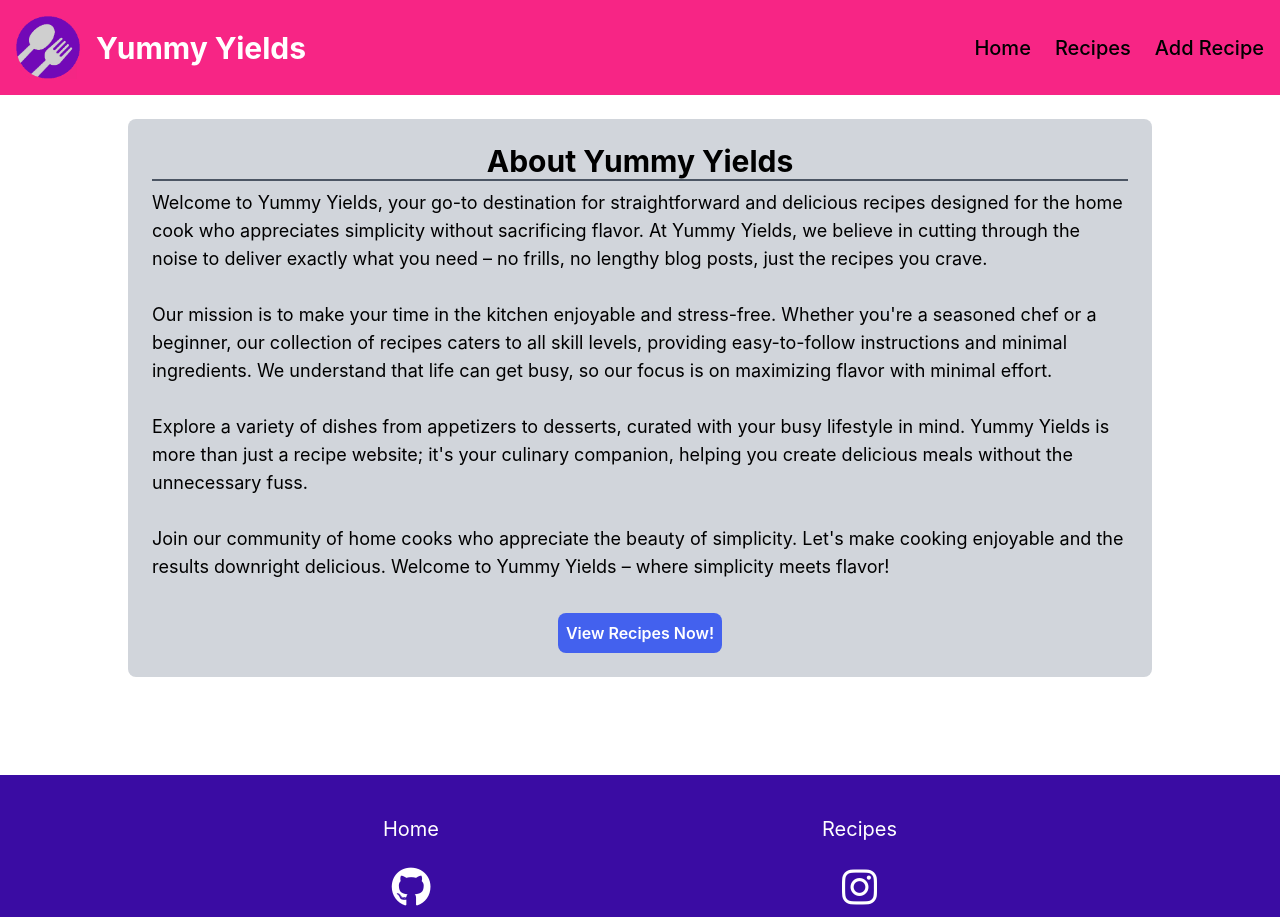
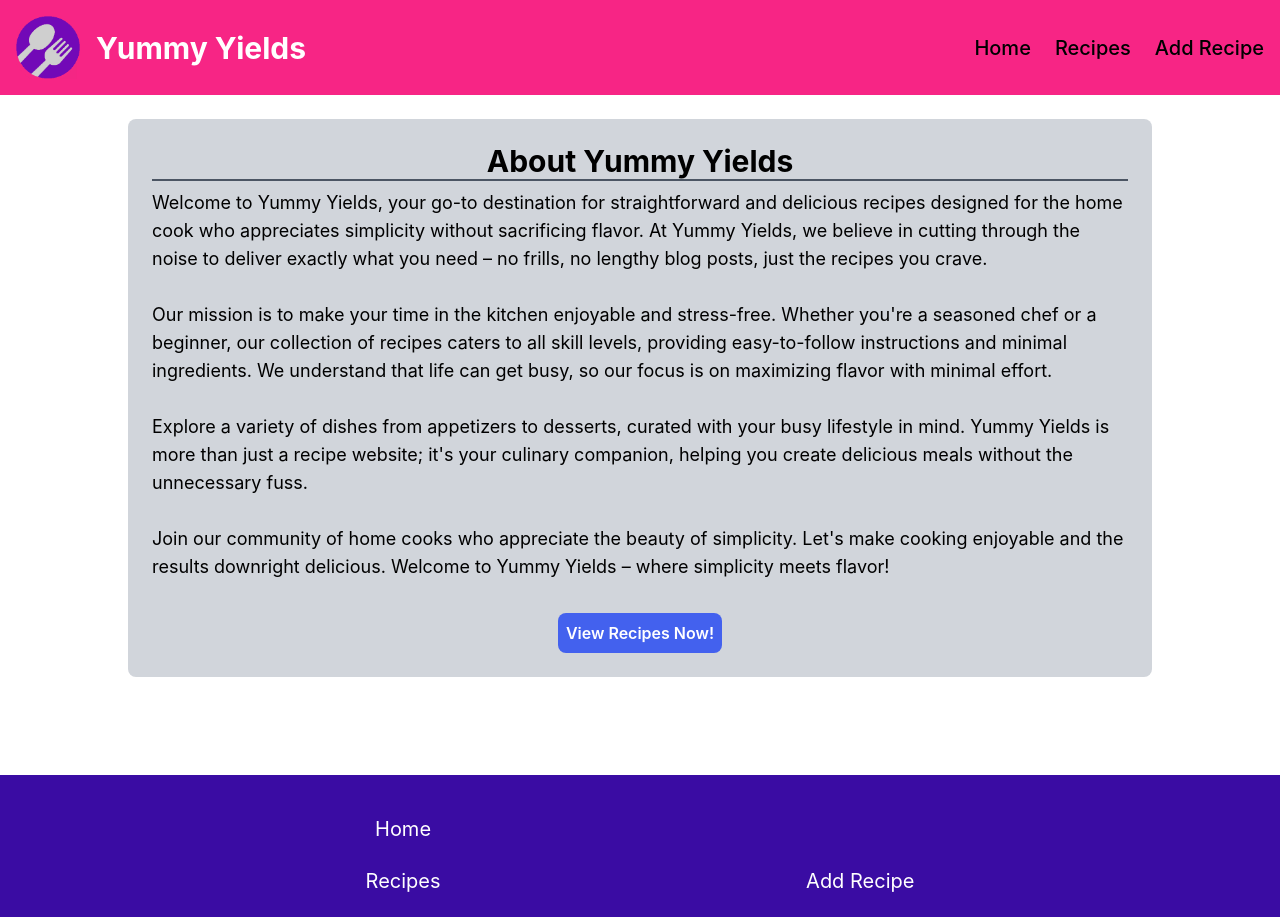
Before and after one commit to Trevin-Small/CS390WAP_Final_Project, a React (Create React App) app in the folder client/: page / in a window 1280 px wide. Shown: the top 917 px of the page. Built offline with nearby package versions, Linux system fonts and the light colour scheme; no server answers.

Commit message:
"Add recipe" in footer

```diff
--- a/client/src/components/footer.jsx
+++ b/client/src/components/footer.jsx
@@ -7,10 +7,11 @@ const Footer = (() => {
     <footer className="bg-theme-dark w-full flex flex-row justify-evenly items-end text-white text-xl pt-10 pb-28">
       <div className="flex flex-col justify-end items-center gap-y-6">
         <a href="/">Home</a>
+        <a href="/recipes">Recipes</a>
         <a className="fa-brands fa-2x fa-github" href="https://github.com/Trevin-Small/CS390WAP_Final_Project"></a>
       </div>
       <div className="flex flex-col justify-end items-center gap-y-6">
-        <a href="/recipes">Recipes</a>
+        <a href="/addrecipe">Add Recipe</a>
         <a className="fa-brands fa-2x fa-instagram" href="https://instagram.com"></a>
       </div>
     </footer>
```
